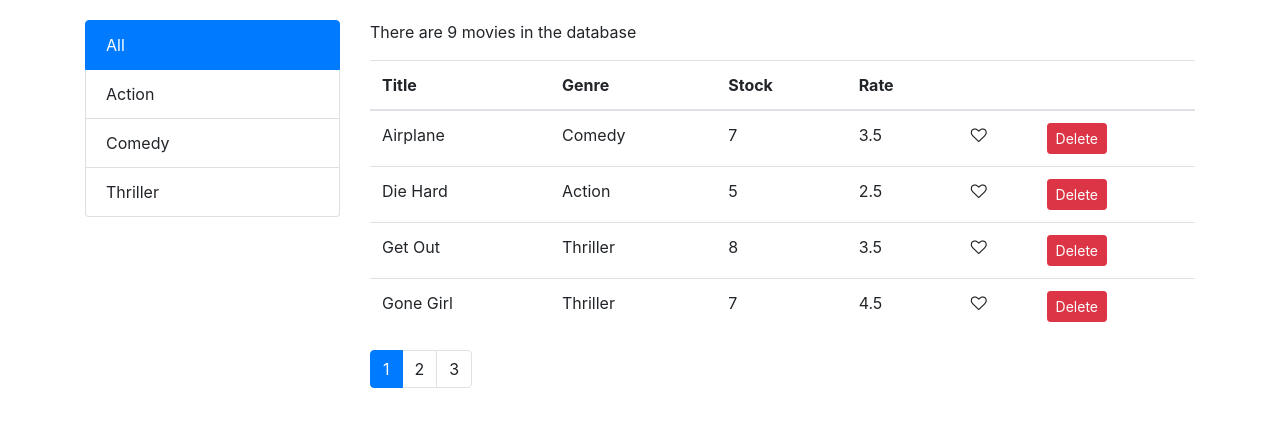
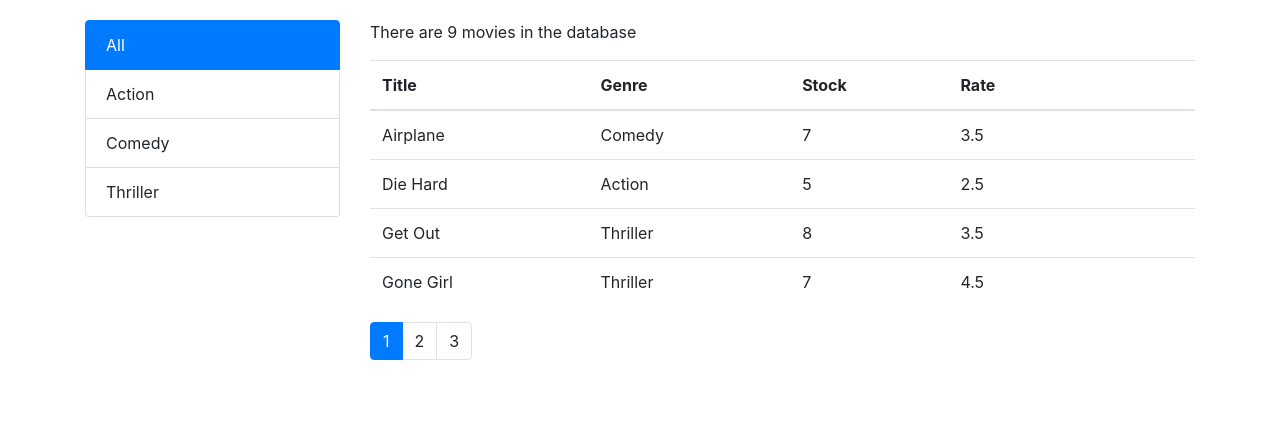
Before and after one commit to glenr4/VidlyReact, a React (Create React App) app: page / in a window 1280 px wide. Shown: the top 426 px of the page. Built offline with nearby package versions, Linux system fonts and the light colour scheme.

Commit message:
Created TableHeader and TableBody

```diff
--- /dev/null
+++ b/src/components/common/tableBody/tableBody.jsx
@@ -0,0 +1,37 @@
+import React, { Component } from "react";
+import Like from "../../like/like";
+import lodash from "lodash";
+
+class TableBody extends Component {
+  render() {
+    return (
+      <tbody>
+        {this.props.items.map(item => (
+          <tr key={item._id}>
+            {this.props.columns.map(column => (
+              <td key={item._id + (column.path || column.key)}>
+                {lodash.get(item, column.path)}
+              </td>
+            ))}
+            {/* <td>
+                <Like
+                  liked={item.liked}
+                  onLikeClick={() => this.props.onLike(item)}
+                />
+              </td>
+              <td>
+                <button
+                  onClick={() => this.props.onDelete(item)}
+                  className="btn btn-danger btn-sm"
+                >
+                  Delete
+                </button>
+              </td> */}
+          </tr>
+        ))}
+      </tbody>
+    );
+  }
+}
+
+export default TableBody;
--- /dev/null
+++ b/src/components/common/tableHeader/tableHeader.jsx
@@ -0,0 +1,33 @@
+import React, { Component } from "react";
+
+class TableHeader extends Component {
+  render() {
+    return (
+      <thead>
+        <tr>
+          {this.props.columns.map(column => (
+            <th
+              key={column.path || column.key}
+              onClick={() => this.raiseSort(column.path)}
+            >
+              {column.title}
+            </th>
+          ))}
+        </tr>
+      </thead>
+    );
+  }
+
+  raiseSort = path => {
+    let order;
+    if (this.props.sortColumn.path === path) {
+      order = this.props.sortColumn.order === "asc" ? "desc" : "asc";
+    } else {
+      order = "asc";
+    }
+
+    this.props.onSort({ path, order });
+  };
+}
+
+export default TableHeader;
--- a/src/components/movies.jsx
+++ b/src/components/movies.jsx
@@ -17,6 +17,15 @@ class Movies extends Component {
     selectedGenre: null,
     sortColumn: null
   };
+
+  columns = [
+    { title: "Title", path: "title" },
+    { title: "Genre", path: "genre.name" },
+    { title: "Stock", path: "numberInStock" },
+    { title: "Rate", path: "dailyRentalRate" },
+    { key: "like" },
+    { key: "delete" }
+  ];
 
   componentDidMount() {
     const genres = [{ _id: "", name: "All" }, ...getGenres()];
@@ -70,6 +79,7 @@ class Movies extends Component {
           <div className="col">
             <p>There are {filteredMovies.length} movies in the database</p>
             <MoviesTable
+              columns={this.columns}
               movies={pagedMovies}
               onLike={this.handleLike}
               onDelete={this.handleDelete}
--- a/src/components/moviesTable/moviesTable.jsx
+++ b/src/components/moviesTable/moviesTable.jsx
@@ -1,58 +1,25 @@
 import React, { Component } from "react";
-import Like from "../like/like";
+import TableHeader from "../common/tableHeader/tableHeader";
+import TableBody from "../common/tableBody/tableBody";
 
 class MoviesTable extends Component {
   render() {
     return (
       <table className="table">
-        <thead>
-          <tr>
-            <th onClick={() => this.raiseSort("title")}>Title</th>
-            <th onClick={() => this.raiseSort("genre.name")}>Genre</th>
-            <th onClick={() => this.raiseSort("numberInStock")}>Stock</th>
-            <th onClick={() => this.raiseSort("dailyRentalRate")}>Rate</th>
-            <th />
-            <th />
-          </tr>
-        </thead>
-        <tbody>
-          {this.props.movies.map(m => (
-            <tr key={m._id}>
-              <td>{m.title}</td>
-              <td>{m.genre.name}</td>
-              <td>{m.numberInStock}</td>
-              <td>{m.dailyRentalRate}</td>
-              <td>
-                <Like
-                  liked={m.liked}
-                  onLikeClick={() => this.props.onLike(m)}
-                />
-              </td>
-              <td>
-                <button
-                  onClick={() => this.props.onDelete(m)}
-                  className="btn btn-danger btn-sm"
-                >
-                  Delete
-                </button>
-              </td>
-            </tr>
-          ))}
-        </tbody>
+        <TableHeader
+          columns={this.props.columns}
+          onSort={this.props.onSort}
+          sortColumn={this.props.sortColumn}
+        />
+        <TableBody
+          items={this.props.movies}
+          columns={this.props.columns}
+          onLike={this.props.onLike}
+          onDelete={this.props.onDelete}
+        />
       </table>
     );
   }
-
-  raiseSort = path => {
-    let order;
-    if (this.props.sortColumn.path === path) {
-      order = this.props.sortColumn.order === "asc" ? "desc" : "asc";
-    } else {
-      order = "asc";
-    }
-
-    this.props.onSort({ path, order });
-  };
 }
 
 export default MoviesTable;
```
